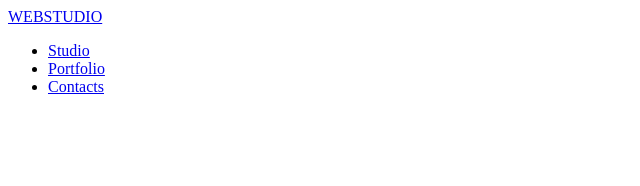
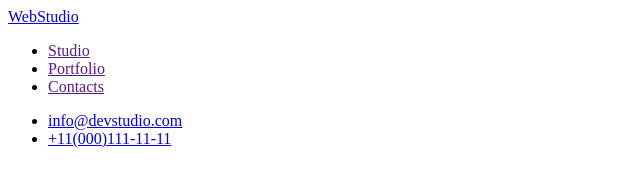
Before and after one commit to icesaiah7986/goit-markup-hw-01, a plain HTML site: page index.html in a window 1280 px wide. Shown: the whole page, without its empty margins (0-640 px from the left). Drawn offline with Linux system fonts and the light colour scheme.

Commit message:
Update index.html

```diff
--- a/index.html
+++ b/index.html
@@ -8,18 +8,27 @@
 <body>
   <header>
     <nav>
-      <a href="./index.html"> WEBSTUDIO</a>
-
+      <a href="./index.html"> WebStudio</a>
       <ul>
-        <li> <a href="attribute inside it"> Studio</a></li>
-        <li><a href="attribute inside it"> Portfolio</a></li>
-        <li><a href="attribute inside it"> Contacts</a></li>
+        <li>
+          <a href="">Studio</a>
+        </li>
+        <li>
+          <a href="">Portfolio</a>
+        </li>
+        <li>
+          <a href="">Contacts</a>
+        </li>
       </ul>
-
-
-
     </nav>
-
+    <ul>
+      <li>
+        <a href="mailto:info@devstudio.com">info@devstudio.com</a>
+      </li>
+      <li>
+        <a href="tel:+110001111111">+11(000)111-11-11</a>
+      </li>
+    </ul>
 
 
   </header>
```
